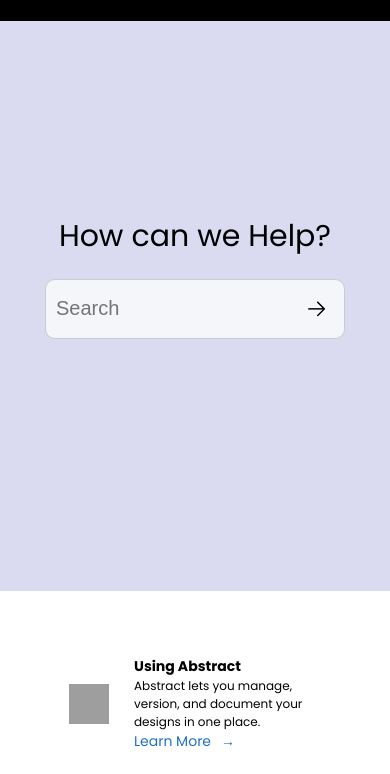
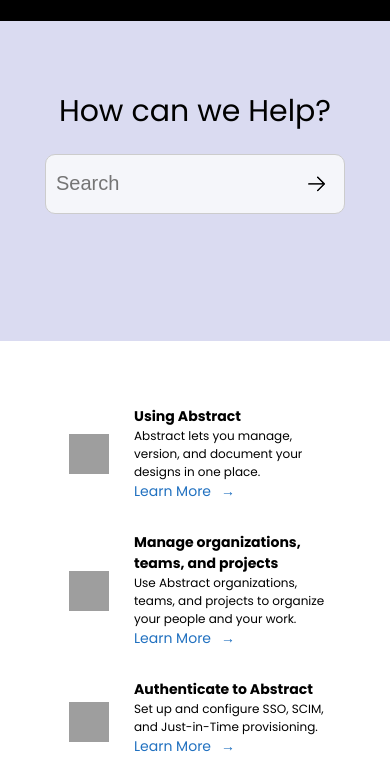
Before and after one commit to jdelasalas12/abstract, a plain HTML site: page index.html in a window 390 px wide. Shown: the part 59-833 px from the top of the page. Drawn offline with Linux system fonts and the light colour scheme; grey boxes are pictures that could not be loaded; a web font is replaced by a local one.

Commit message:
add updates

```diff
--- a/style.css
+++ b/style.css
@@ -355,6 +355,9 @@
       text-wrap: nowrap;
       column-gap: 5px;
     }
+    .herounit{
+      height: 400px;
+    }
    .herotitle{
         font-size: 60px;
    }
```
